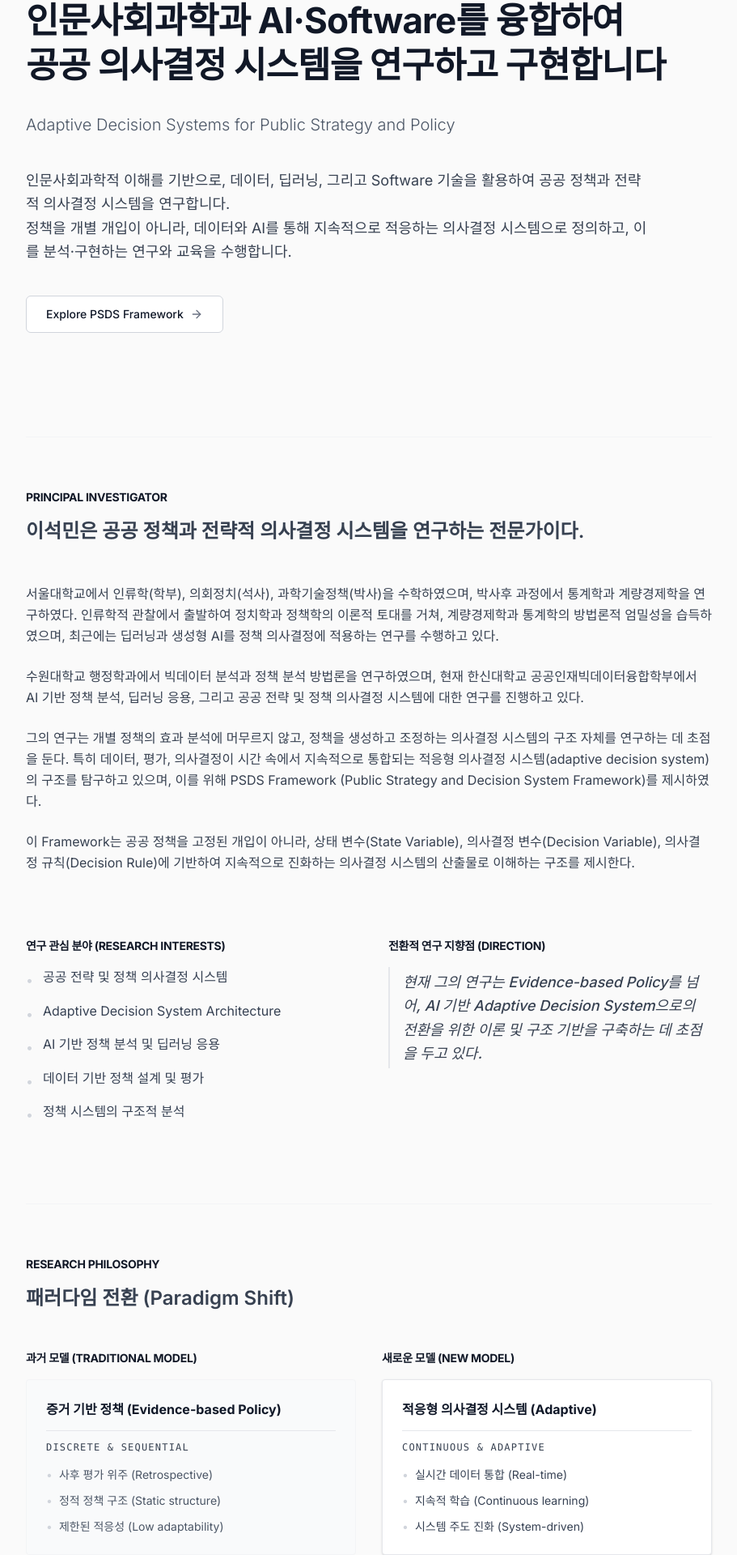
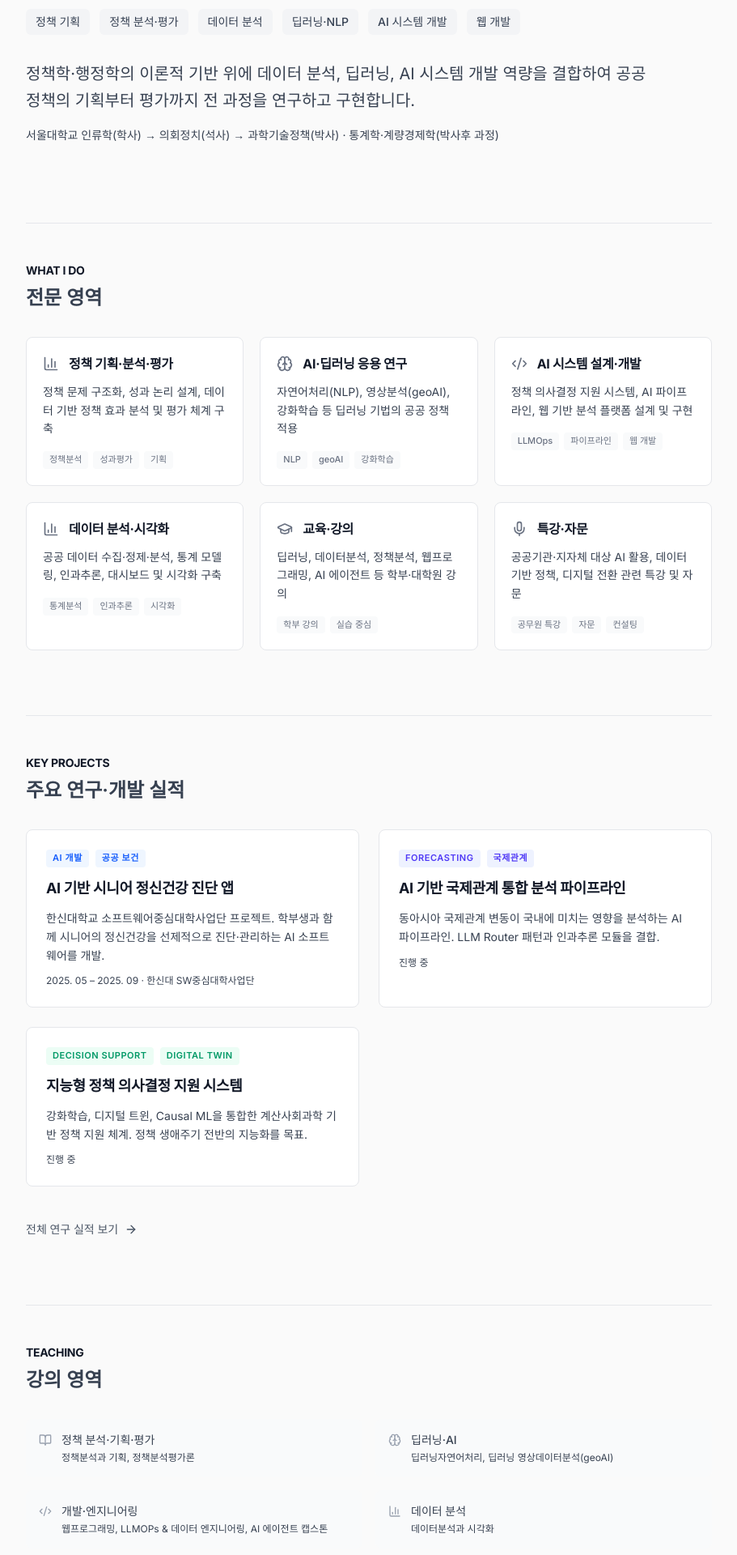
Before and after one commit to LeeSeogMin/my-life, a Next.js app: page / in a window 1280 px wide. Shown: the part 251-2171 px from the top of the page at 81% size, without its empty margins (184-1095 px from the left). Built offline with nearby package versions, Linux system fonts and the light colour scheme.

Commit message:
I need the actual code changes (diff) to generate an accurate commit message.

```diff
--- a/src/app/page.tsx
+++ b/src/app/page.tsx
@@ -1,132 +1,266 @@
-import { ArrowRight } from "lucide-react";
+import { ArrowRight, BookOpen, BarChart3, Brain, Code2, GraduationCap, Mic } from "lucide-react";
 import Link from "next/link";
 
 export default function Home() {
   return (
-    <div className="space-y-24 pb-12">
-      {/* Hero Section */}
-      <section className="pt-16 lg:pt-24 pb-8">
-        {/* Identity */}
-        <div className="text-sm font-medium tracking-widest text-gray-500 mb-6 uppercase">
-          Decision Systems Lab
+    <div className="space-y-20 pb-12">
+      {/* Hero Section — "누구인가"를 명확하게 */}
+      <section className="pt-16 lg:pt-20 pb-4">
+        {/* 이름과 소속 */}
+        <div className="flex flex-wrap items-baseline gap-x-4 gap-y-1 mb-8">
+          <h1 className="text-3xl sm:text-4xl font-bold tracking-tight text-gray-900">
+            이석민
+          </h1>
+          <span className="text-lg text-gray-500 font-light">
+            한신대학교 공공인재빅데이터융합학부
+          </span>
         </div>
 
-        {/* Main Tagline */}
-        <h1 className="text-3xl sm:text-4xl md:text-[2.75rem] font-semibold leading-tight text-gray-900 mb-8 tracking-tight">
-          인문사회과학과 AI·Software를 융합하여<br className="hidden sm:block" />
-          공공 의사결정 시스템을 연구하고 구현합니다
-        </h1>
-
-        {/* Subline */}
-        <div className="text-lg sm:text-xl text-gray-600 mb-10 font-light">
-          Adaptive Decision Systems for Public Strategy and Policy
+        {/* 두 축을 병렬로 — 핵심 역량 한눈에 */}
+        <div className="flex flex-wrap gap-3 mb-8">
+          {[
+            "정책 기획",
+            "정책 분석·평가",
+            "데이터 분석",
+            "딥러닝·NLP",
+            "AI 시스템 개발",
+            "웹 개발",
+          ].map((tag) => (
+            <span
+              key={tag}
+              className="px-3 py-1.5 bg-gray-100 text-gray-700 text-sm font-medium rounded-md"
+            >
+              {tag}
+            </span>
+          ))}
         </div>
 
-        {/* Description */}
-        <p className="text-lg text-gray-700 leading-relaxed max-w-3xl font-normal">
-          인문사회과학적 이해를 기반으로, 데이터, 딥러닝, 그리고 Software 기술을 활용하여
-          공공 정책과 전략적 의사결정 시스템을 연구합니다.<br className="hidden sm:block" />
-          정책을 개별 개입이 아니라, 데이터와 AI를 통해 지속적으로 적응하는 의사결정 시스템으로
-          정의하고, 이를 분석·구현하는 연구와 교육을 수행합니다.
+        {/* 한 줄 소개 */}
+        <p className="text-lg sm:text-xl text-gray-700 leading-relaxed max-w-3xl">
+          정책학·행정학의 이론적 기반 위에 데이터 분석, 딥러닝, AI 시스템 개발 역량을 결합하여
+          공공 정책의 기획부터 평가까지 전 과정을 연구하고 구현합니다.
         </p>
 
-        {/* CTA */}
-        <div className="pt-10">
+        {/* 학력 요약 — 신뢰도 확보 */}
+        <p className="text-sm text-gray-500 mt-4 leading-relaxed max-w-3xl">
+          서울대학교 인류학(학사) → 의회정치(석사) → 과학기술정책(박사) · 통계학·계량경제학(박사후 과정)
+        </p>
+      </section>
+
+      {/* 할 수 있는 일 — 구체적 역량 카드 */}
+      <section className="space-y-8 pt-12 border-t border-gray-200">
+        <header>
+          <h2 className="text-sm font-semibold tracking-widest text-gray-400 uppercase mb-2">What I Do</h2>
+          <p className="text-2xl font-semibold text-gray-900">전문 영역</p>
+        </header>
+
+        <div className="grid sm:grid-cols-2 lg:grid-cols-3 gap-5">
+          {[
+            {
+              icon: <BarChart3 className="w-5 h-5" />,
+              title: "정책 기획·분석·평가",
+              desc: "정책 문제 구조화, 성과 논리 설계, 데이터 기반 정책 효과 분석 및 평가 체계 구축",
+              keywords: ["정책분석", "성과평가", "기획"],
+            },
+            {
+              icon: <Brain className="w-5 h-5" />,
+              title: "AI·딥러닝 응용 연구",
+              desc: "자연어처리(NLP), 영상분석(geoAI), 강화학습 등 딥러닝 기법의 공공 정책 적용",
+              keywords: ["NLP", "geoAI", "강화학습"],
+            },
+            {
+              icon: <Code2 className="w-5 h-5" />,
+              title: "AI 시스템 설계·개발",
+              desc: "정책 의사결정 지원 시스템, AI 파이프라인, 웹 기반 분석 플랫폼 설계 및 구현",
+              keywords: ["LLMOps", "파이프라인", "웹 개발"],
+            },
+            {
+              icon: <BarChart3 className="w-5 h-5" />,
+              title: "데이터 분석·시각화",
+              desc: "공공 데이터 수집·정제·분석, 통계 모델링, 인과추론, 대시보드 및 시각화 구축",
+              keywords: ["통계분석", "인과추론", "시각화"],
+            },
+            {
+              icon: <GraduationCap className="w-5 h-5" />,
+              title: "교육·강의",
+              desc: "딥러닝, 데이터분석, 정책분석, 웹프로그래밍, AI 에이전트 등 학부·대학원 강의",
+              keywords: ["학부 강의", "실습 중심"],
+            },
+            {
+              icon: <Mic className="w-5 h-5" />,
+              title: "특강·자문",
+              desc: "공공기관·지자체 대상 AI 활용, 데이터 기반 정책, 디지털 전환 관련 특강 및 자문",
+              keywords: ["공무원 특강", "자문", "컨설팅"],
+            },
+          ].map((item, idx) => (
+            <div
+              key={idx}
+              className="p-5 bg-white border border-gray-200 rounded-lg hover:border-gray-300 hover:shadow-sm transition-all space-y-3"
+            >
+              <div className="flex items-center gap-3">
+                <div className="text-gray-500">{item.icon}</div>
+                <h3 className="font-semibold text-gray-900 text-base">{item.title}</h3>
+              </div>
+              <p className="text-sm text-gray-600 leading-relaxed">{item.desc}</p>
+              <div className="flex flex-wrap gap-1.5 pt-1">
+                {item.keywords.map((kw) => (
+                  <span
+                    key={kw}
+                    className="text-[11px] font-medium text-gray-500 bg-gray-50 px-2 py-0.5 rounded"
+                  >
+                    {kw}
+                  </span>
+                ))}
+              </div>
+            </div>
+          ))}
+        </div>
+      </section>
+
+      {/* 해온 일 — 대표 프로젝트 */}
+      <section className="space-y-8 pt-12 border-t border-gray-200">
+        <header>
+          <h2 className="text-sm font-semibold tracking-widest text-gray-400 uppercase mb-2">Key Projects</h2>
+          <p className="text-2xl font-semibold text-gray-900">주요 연구·개발 실적</p>
+        </header>
+
+        <div className="grid md:grid-cols-2 gap-6">
+          <div className="p-6 bg-white border border-gray-200 rounded-lg space-y-3">
+            <div className="flex flex-wrap gap-2 text-[11px] font-semibold uppercase tracking-wider">
+              <span className="bg-blue-50 text-blue-600 px-2 py-0.5 rounded">AI 개발</span>
+              <span className="bg-blue-50 text-blue-600 px-2 py-0.5 rounded">공공 보건</span>
+            </div>
+            <h3 className="font-bold text-gray-900 text-lg">AI 기반 시니어 정신건강 진단 앱</h3>
+            <p className="text-sm text-gray-600 leading-relaxed">
+              한신대학교 소프트웨어중심대학사업단 프로젝트. 학부생과 함께 시니어의 정신건강을 선제적으로 진단·관리하는 AI 소프트웨어를 개발.
+            </p>
+            <p className="text-xs text-gray-400">2025. 05 – 2025. 09 · 한신대 SW중심대학사업단</p>
+          </div>
+
+          <div className="p-6 bg-white border border-gray-200 rounded-lg space-y-3">
+            <div className="flex flex-wrap gap-2 text-[11px] font-semibold uppercase tracking-wider">
+              <span className="bg-indigo-50 text-indigo-600 px-2 py-0.5 rounded">Forecasting</span>
+              <span className="bg-indigo-50 text-indigo-600 px-2 py-0.5 rounded">국제관계</span>
+            </div>
+            <h3 className="font-bold text-gray-900 text-lg">AI 기반 국제관계 통합 분석 파이프라인</h3>
+            <p className="text-sm text-gray-600 leading-relaxed">
+              동아시아 국제관계 변동이 국내에 미치는 영향을 분석하는 AI 파이프라인. LLM Router 패턴과 인과추론 모듈을 결합.
+            </p>
+            <p className="text-xs text-gray-400">진행 중</p>
+          </div>
+
+          <div className="p-6 bg-white border border-gray-200 rounded-lg space-y-3">
+            <div className="flex flex-wrap gap-2 text-[11px] font-semibold uppercase tracking-wider">
+              <span className="bg-emerald-50 text-emerald-600 px-2 py-0.5 rounded">Decision Support</span>
+              <span className="bg-emerald-50 text-emerald-600 px-2 py-0.5 rounded">Digital Twin</span>
+            </div>
+            <h3 className="font-bold text-gray-900 text-lg">지능형 정책 의사결정 지원 시스템</h3>
+            <p className="text-sm text-gray-600 leading-relaxed">
+              강화학습, 디지털 트윈, Causal ML을 통합한 계산사회과학 기반 정책 지원 체계. 정책 생애주기 전반의 지능화를 목표.
+            </p>
+            <p className="text-xs text-gray-400">진행 중</p>
+          </div>
+        </div>
+
+        <div className="pt-2">
           <Link
-            href="/framework"
-            className="inline-flex items-center gap-2 border border-gray-300 bg-white text-gray-900 px-6 py-3 rounded-md font-medium hover:bg-gray-50 transition-all hover:border-gray-400 text-sm"
+            href="/research"
+            className="inline-flex items-center gap-2 text-sm font-medium text-gray-600 hover:text-gray-900 transition-colors"
           >
-            Explore PSDS Framework
-            <ArrowRight className="w-4 h-4 text-gray-500" />
+            전체 연구 실적 보기
+            <ArrowRight className="w-4 h-4" />
           </Link>
         </div>
       </section>
 
-      {/* Researcher Bio Section */}
-      <section className="space-y-12 pt-16 border-t border-gray-100">
+      {/* 교육 영역 간략 소개 */}
+      <section className="space-y-8 pt-12 border-t border-gray-200">
         <header>
-          <h2 className="text-sm font-semibold tracking-widest text-gray-400 uppercase mb-4">Principal Investigator</h2>
-          <p className="text-2xl font-semibold text-gray-900">
-            이석민은 공공 정책과 전략적 의사결정 시스템을 연구하는 전문가이다.
-          </p>
+          <h2 className="text-sm font-semibold tracking-widest text-gray-400 uppercase mb-2">Teaching</h2>
+          <p className="text-2xl font-semibold text-gray-900">강의 영역</p>
         </header>
 
-        <div className="prose prose-gray max-w-none text-gray-700 leading-relaxed font-normal space-y-6">
-          <p>
-            서울대학교에서 인류학(학부), 의회정치(석사), 과학기술정책(박사)을 수학하였으며, 박사후 과정에서 통계학과 계량경제학을 연구하였다. 인류학적 관찰에서 출발하여 정치학과 정책학의 이론적 토대를 거쳐, 계량경제학과 통계학의 방법론적 엄밀성을 습득하였으며, 최근에는 딥러닝과 생성형 AI를 정책 의사결정에 적용하는 연구를 수행하고 있다.
-          </p>
-          <p>
-            수원대학교 행정학과에서 빅데이터 분석과 정책 분석 방법론을 연구하였으며, 현재 한신대학교 공공인재빅데이터융합학부에서 AI 기반 정책 분석, 딥러닝 응용, 그리고 공공 전략 및 정책 의사결정 시스템에 대한 연구를 진행하고 있다.
-          </p>
-          <p>
-            그의 연구는 개별 정책의 효과 분석에 머무르지 않고, 정책을 생성하고 조정하는 의사결정 시스템의 구조 자체를 연구하는 데 초점을 둔다. 특히 데이터, 평가, 의사결정이 시간 속에서 지속적으로 통합되는 적응형 의사결정 시스템(adaptive decision system)의 구조를 탐구하고 있으며, 이를 위해 PSDS Framework (Public Strategy and Decision System Framework)를 제시하였다.
-          </p>
-          <p>
-            이 Framework는 공공 정책을 고정된 개입이 아니라, 상태 변수(State Variable), 의사결정 변수(Decision Variable), 의사결정 규칙(Decision Rule)에 기반하여 지속적으로 진화하는 의사결정 시스템의 산출물로 이해하는 구조를 제시한다.
-          </p>
+        <div className="grid sm:grid-cols-2 gap-4">
+          {[
+            { icon: <BookOpen className="w-4 h-4" />, area: "정책 분석·기획·평가", courses: "정책분석과 기획, 정책분석평가론" },
+            { icon: <Brain className="w-4 h-4" />, area: "딥러닝·AI", courses: "딥러닝자연어처리, 딥러닝 영상데이터분석(geoAI)" },
+            { icon: <Code2 className="w-4 h-4" />, area: "개발·엔지니어링", courses: "웹프로그래밍, LLMOPs & 데이터 엔지니어링, AI 에이전트 캡스톤" },
+            { icon: <BarChart3 className="w-4 h-4" />, area: "데이터 분석", courses: "데이터분석과 시각화" },
+          ].map((item, idx) => (
+            <div key={idx} className="flex items-start gap-3 p-4 bg-gray-50 rounded-lg">
+              <div className="text-gray-400 mt-0.5">{item.icon}</div>
+              <div>
+                <p className="font-medium text-gray-900 text-sm">{item.area}</p>
+                <p className="text-xs text-gray-500 mt-1">{item.courses}</p>
+              </div>
+            </div>
+          ))}
         </div>
 
-        <div className="grid md:grid-cols-2 gap-12 pt-8">
-          <div className="space-y-4">
-            <h3 className="text-sm font-semibold tracking-widest text-gray-400 uppercase">연구 관심 분야 (Research Interests)</h3>
-            <ul className="space-y-3 list-none pl-0">
-              {[
-                "공공 전략 및 정책 의사결정 시스템",
-                "Adaptive Decision System Architecture",
-                "AI 기반 정책 분석 및 딥러닝 응용",
-                "데이터 기반 정책 설계 및 평가",
-                "정책 시스템의 구조적 분석"
-              ].map((item, idx) => (
-                <li key={idx} className="flex items-start gap-3 text-gray-700">
-                  <span className="text-gray-300 mt-1">•</span>
-                  {item}
-                </li>
-              ))}
-            </ul>
-          </div>
-
-          <div className="space-y-4">
-            <h3 className="text-sm font-semibold tracking-widest text-gray-400 uppercase">전환적 연구 지향점 (Direction)</h3>
-            <p className="text-lg font-medium text-gray-800 leading-relaxed italic border-l-2 border-gray-200 pl-4 py-1">
-              현재 그의 연구는 Evidence-based Policy를 넘어, AI 기반 Adaptive Decision System으로의 전환을 위한 이론 및 구조 기반을 구축하는 데 초점을 두고 있다.
-            </p>
-          </div>
+        <div>
+          <Link
+            href="/lectures"
+            className="inline-flex items-center gap-2 text-sm font-medium text-gray-600 hover:text-gray-900 transition-colors"
+          >
+            강의 상세 보기
+            <ArrowRight className="w-4 h-4" />
+          </Link>
         </div>
       </section>
 
-      {/* Philosophy / Paradigm Shift Section */}
-      <section className="space-y-12 pt-16 border-t border-gray-100">
+      {/* 연구 철학 — 하단으로 이동, 간결하게 */}
+      <section className="space-y-8 pt-12 border-t border-gray-200">
         <header>
-          <h2 className="text-sm font-semibold tracking-widest text-gray-400 uppercase mb-4">Research Philosophy</h2>
-          <p className="text-2xl font-semibold text-gray-900">패러다임 전환 (Paradigm Shift)</p>
+          <h2 className="text-sm font-semibold tracking-widest text-gray-400 uppercase mb-2">Research Philosophy</h2>
+          <p className="text-2xl font-semibold text-gray-900">연구 방향</p>
         </header>
 
-        <div className="grid md:grid-cols-2 gap-8">
-          <div className="space-y-4">
-            <h3 className="text-sm font-medium text-gray-500 uppercase tracking-widest">과거 모델 (Traditional Model)</h3>
-            <div className="bg-gray-50 p-6 rounded border border-gray-100 space-y-3">
-              <strong className="block text-gray-900 border-b border-gray-200 pb-3 mb-3">증거 기반 정책 (Evidence-based Policy)</strong>
-              <p className="text-xs font-mono text-gray-400 uppercase tracking-widest mb-4">Discrete & Sequential</p>
-              <ul className="text-sm text-gray-600 space-y-3">
-                <li className="flex items-start gap-2"><span className="text-gray-300">•</span> 사후 평가 위주 (Retrospective)</li>
-                <li className="flex items-start gap-2"><span className="text-gray-300">•</span> 정적 정책 구조 (Static structure)</li>
-                <li className="flex items-start gap-2"><span className="text-gray-300">•</span> 제한된 적응성 (Low adaptability)</li>
-              </ul>
+        <div className="max-w-3xl space-y-4">
+          <p className="text-gray-700 leading-relaxed">
+            정책을 일회적 개입이 아니라 <strong className="text-gray-900">데이터와 AI를 통해 지속적으로 적응하는
+            의사결정 시스템</strong>으로 정의한다. 이를 위해 PSDS Framework(Public Strategy and Decision System
+            Framework)를 제시하고, 정책 시스템의 구조 자체를 설계·분석하는 연구를 수행하고 있다.
+          </p>
+
+          <div className="grid sm:grid-cols-2 gap-4 pt-4">
+            <div className="p-4 bg-gray-50 rounded-lg border border-gray-100">
+              <p className="text-xs font-semibold text-gray-400 uppercase tracking-widest mb-2">기존 접근</p>
+              <p className="text-sm font-medium text-gray-700">증거 기반 정책 (Evidence-based Policy)</p>
+              <p className="text-xs text-gray-500 mt-1">사후 평가 · 정적 구조 · 제한된 적응성</p>
+            </div>
+            <div className="p-4 bg-white rounded-lg border border-gray-200 shadow-sm">
+              <p className="text-xs font-semibold text-gray-400 uppercase tracking-widest mb-2">연구 지향</p>
+              <p className="text-sm font-medium text-gray-900">적응형 의사결정 시스템 (Adaptive Decision System)</p>
+              <p className="text-xs text-gray-500 mt-1">실시간 데이터 · 지속적 학습 · 시스템 주도 진화</p>
             </div>
           </div>
+        </div>
 
-          <div className="space-y-4">
-            <h3 className="text-sm font-medium text-gray-800 uppercase tracking-widest">새로운 모델 (New Model)</h3>
-            <div className="bg-white p-6 rounded border border-gray-200 space-y-3 shadow-sm">
-              <strong className="block text-gray-900 border-b border-gray-200 pb-3 mb-3">적응형 의사결정 시스템 (Adaptive)</strong>
-              <p className="text-xs font-mono text-gray-400 uppercase tracking-widest mb-4">Continuous & Adaptive</p>
-              <ul className="text-sm text-gray-700 space-y-3">
-                <li className="flex items-start gap-2"><span className="text-gray-300">•</span> 실시간 데이터 통합 (Real-time)</li>
-                <li className="flex items-start gap-2"><span className="text-gray-300">•</span> 지속적 학습 (Continuous learning)</li>
-                <li className="flex items-start gap-2"><span className="text-gray-300">•</span> 시스템 주도 진화 (System-driven)</li>
-              </ul>
-            </div>
-          </div>
+        <div className="pt-2">
+          <Link
+            href="/framework"
+            className="inline-flex items-center gap-2 text-sm font-medium text-gray-600 hover:text-gray-900 transition-colors"
+          >
+            PSDS Framework 상세 보기
+            <ArrowRight className="w-4 h-4" />
+          </Link>
+        </div>
+      </section>
+
+      {/* 연락처 / CTA */}
+      <section className="pt-12 border-t border-gray-200">
+        <div className="bg-gray-50 rounded-lg p-8 space-y-4">
+          <h2 className="text-xl font-semibold text-gray-900">연구 협업·특강·자문 문의</h2>
+          <p className="text-sm text-gray-600">
+            연구과제 협업, 특강 의뢰, AI·데이터 기반 정책 자문 등 문의를 환영합니다.
+          </p>
+          <a
+            href="mailto:newmind68@hs.ac.kr"
+            className="inline-flex items-center gap-2 border border-gray-300 bg-white text-gray-900 px-5 py-2.5 rounded-md font-medium hover:bg-gray-50 transition-all hover:border-gray-400 text-sm"
+          >
+            newmind68@hs.ac.kr
+            <ArrowRight className="w-4 h-4 text-gray-500" />
+          </a>
         </div>
       </section>
     </div>
```
